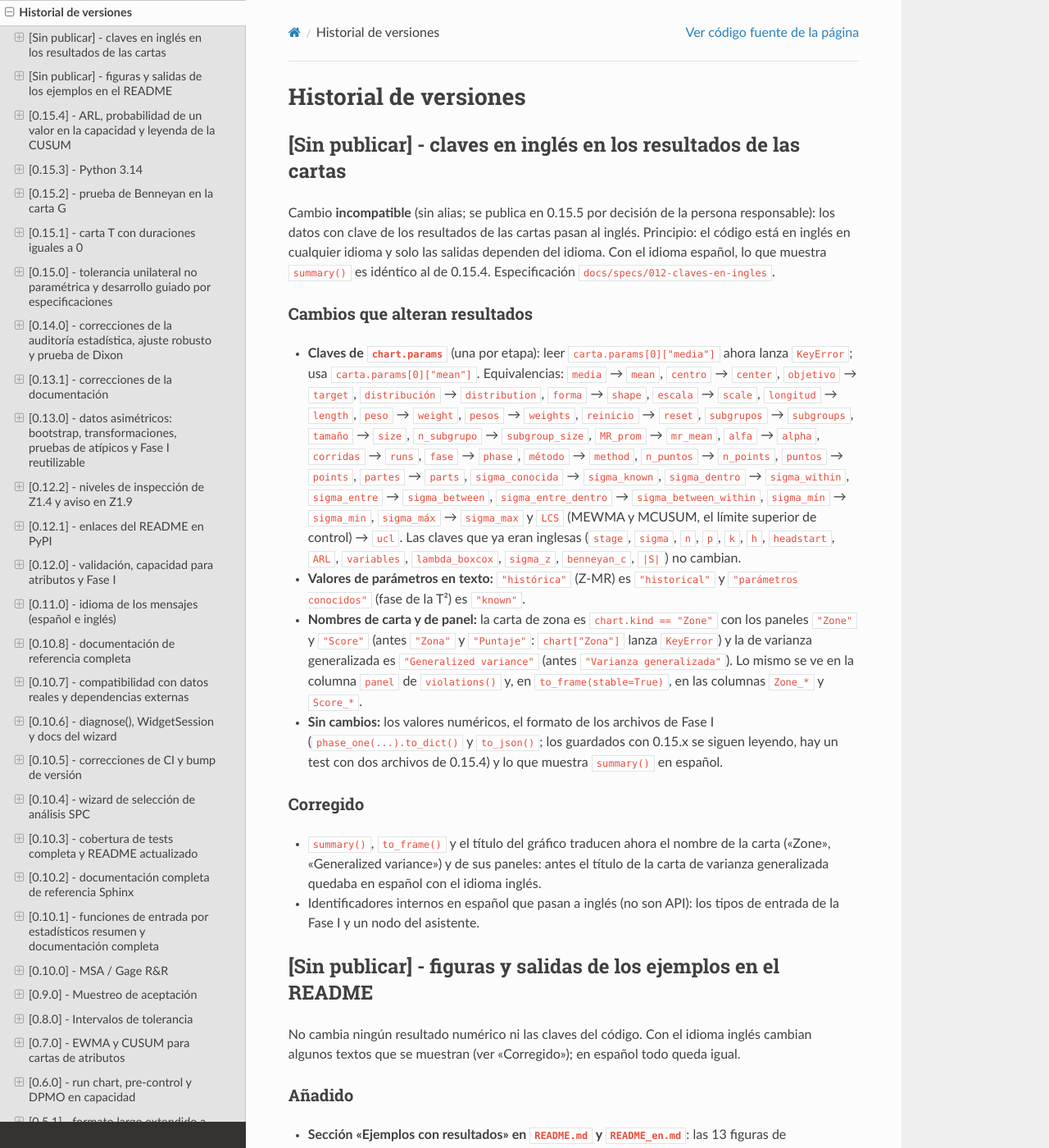
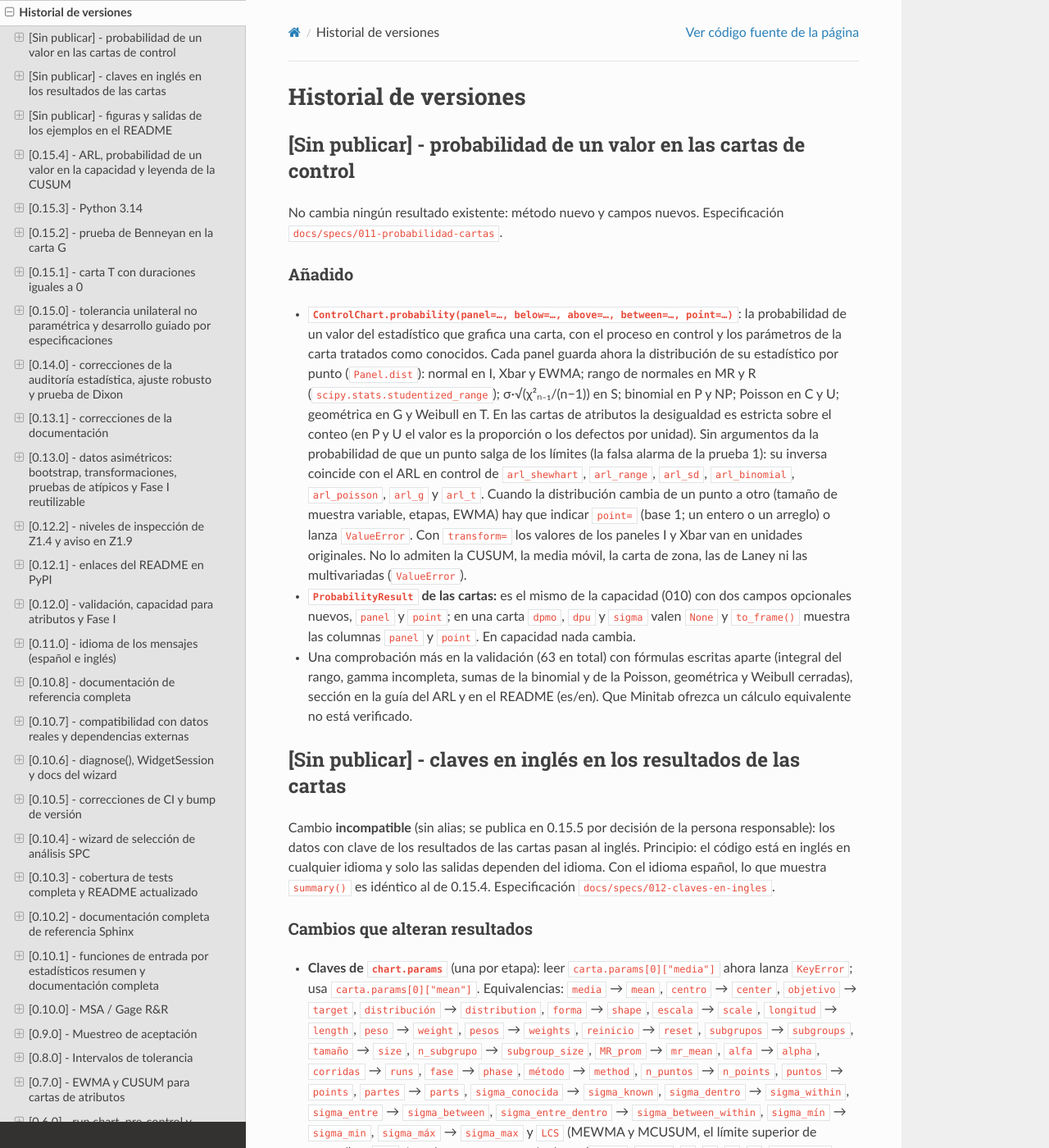
Before and after one commit to LeoSanta15/pccpy, a Sphinx documentation site: the page built from docs/source/changelog.md, in a window 1280 px wide and 1400 px high. Shown: the whole window at 82% size. Built offline with Sphinx 7.4.7 and the Read the Docs theme 3.1.0, drawn with Linux system fonts in a browser that asks for light colours.

Commit message:
feat(011): validación, guía del ARL, README, CHANGELOG y spec 011 implementada (Fase 2)
Co-Authored-By: Claude Sonnet 5.5 <noreply@anthropic.com>
Claude-Session: https://claude.ai/code/session_01XAu8rNosNy8JMkjpWPWLHb

````diff
--- a/CHANGELOG.md
+++ b/CHANGELOG.md
@@ -1,4 +1,24 @@
 # Registro de cambios
+
+## [Sin publicar] - probabilidad de un valor en las cartas de control
+
+No cambia ningún resultado existente: método nuevo y campos nuevos. Especificación `docs/specs/011-probabilidad-cartas`.
+
+### Añadido
+- **`ControlChart.probability(panel=…, below=…, above=…, between=…, point=…)`**: la probabilidad de un valor del estadístico que grafica una
+  carta, con el proceso en control y los parámetros de la carta tratados como conocidos. Cada panel guarda ahora la distribución de su
+  estadístico por punto (`Panel.dist`): normal en I, Xbar y EWMA; rango de normales en MR y R (`scipy.stats.studentized_range`);
+  σ·√(χ²ₙ₋₁/(n−1)) en S; binomial en P y NP; Poisson en C y U; geométrica en G y Weibull en T. En las cartas de atributos la desigualdad es
+  estricta sobre el conteo (en P y U el valor es la proporción o los defectos por unidad). Sin argumentos da la probabilidad de que un punto
+  salga de los límites (la falsa alarma de la prueba 1): su inversa coincide con el ARL en control de `arl_shewhart`, `arl_range`, `arl_sd`,
+  `arl_binomial`, `arl_poisson`, `arl_g` y `arl_t`. Cuando la distribución cambia de un punto a otro (tamaño de muestra variable, etapas, EWMA)
+  hay que indicar `point=` (base 1; un entero o un arreglo) o lanza `ValueError`. Con `transform=` los valores de los paneles I y Xbar van en
+  unidades originales. No lo admiten la CUSUM, la media móvil, la carta de zona, las de Laney ni las multivariadas (`ValueError`).
+- **`ProbabilityResult` de las cartas:** es el mismo de la capacidad (010) con dos campos opcionales nuevos, `panel` y `point`; en una carta
+  `dpmo`, `dpu` y `sigma` valen `None` y `to_frame()` muestra las columnas `panel` y `point`. En capacidad nada cambia.
+- Una comprobación más en la validación (63 en total) con fórmulas escritas aparte (integral del rango, gamma incompleta, sumas de la
+  binomial y de la Poisson, geométrica y Weibull cerradas), sección en la guía del ARL y en el README (es/en). Que Minitab ofrezca un cálculo
+  equivalente no está verificado.
 
 ## [Sin publicar] - claves en inglés en los resultados de las cartas
 
--- a/docs/source/arl.md
+++ b/docs/source/arl.md
@@ -121,6 +121,41 @@ muy cerca de 0. Con la escala del tiempo al doble el ARL baja de 370 a ≈ 10, p
 # [122.1, 262.2, 431.7, 370.4, 35.5, 10.3]
 ```
 
+## Probabilidad de un valor desde una carta
+
+El ARL parte de parámetros sueltos. Con una carta ya construida, `chart.probability()` da la probabilidad de un valor del
+estadístico que grafica (la media del subgrupo, el rango, el conteo…) con el proceso en control y los parámetros de la carta tratados
+como conocidos. Sin argumentos es la probabilidad de que **un punto** salga de los límites, cuya inversa es el ARL₀ de arriba:
+
+```python
+import numpy as np
+import pccpy as pp
+
+rng = np.random.default_rng(1)
+g = rng.normal(50, 2, (25, 5))
+chart = pp.xbar_r_chart(g, mu=50, sigma=2)
+
+p = chart.probability()                         # un punto fuera de los límites de la carta Xbar
+p.probability, 1 / p.probability                # 0.0027 y 370.4 (= pp.arl_shewhart(k=3))
+chart.probability(above=51).probability        # P(media de 5 piezas > 51) = 0.132
+chart.probability(panel="R", above=6).probability   # P(rango > 6) = 0.211
+1 / chart.probability(panel="R").probability   # ARL₀ de la carta R con n = 5: 217.2 (= pp.arl_range(5))
+```
+
+Con tamaños de muestra variables, etapas o una EWMA la distribución cambia de un punto a otro: indica `point=` (base 1) o recibes un
+error que lo pide.
+
+```python
+n = np.array([100, 150, 200] * 10)
+chart_p = pp.p_chart(rng.binomial(n, 0.05), n, p=0.05)
+chart_p.probability(above=0.08, point=[1, 3]).probability   # una probabilidad por punto, con su n: [0.063, 0.024]
+```
+
+Los valores son del estadístico (en proporción o defectos por unidad en las cartas P y U; en unidades originales con `transform=`).
+Admiten la consulta las cartas I-MR, Xbar-R, Xbar-S, P, NP, C, U, EWMA, G y T; no la CUSUM, la media móvil, la carta de zona, las de
+Laney ni las multivariadas. El resultado es el mismo `ProbabilityResult` de la capacidad, con `dpmo`, `dpu` y `sigma` en `None` y los
+campos `panel` y `point`. No se ha comparado con Minitab.
+
 ## Qué no se ha comprobado
 
 - Las cifras de la literatura que se mencionan (ARL₀ = 168 de la CUSUM con h = 4 y k = 0,5, ≈ 500 de la EWMA con λ = 0,2 y
````
Also changed, not shown: CLAUDE.md (+3 -2 lines), README.md (+16 -0 lines), README_en.md (+16 -0 lines), docs/source/validacion.md (+1 -1 lines), docs/specs/011-probabilidad-cartas/spec.md (+1 -1 lines), docs/specs/011-probabilidad-cartas/tasks.md (+4 -4 lines), 7 other files.
